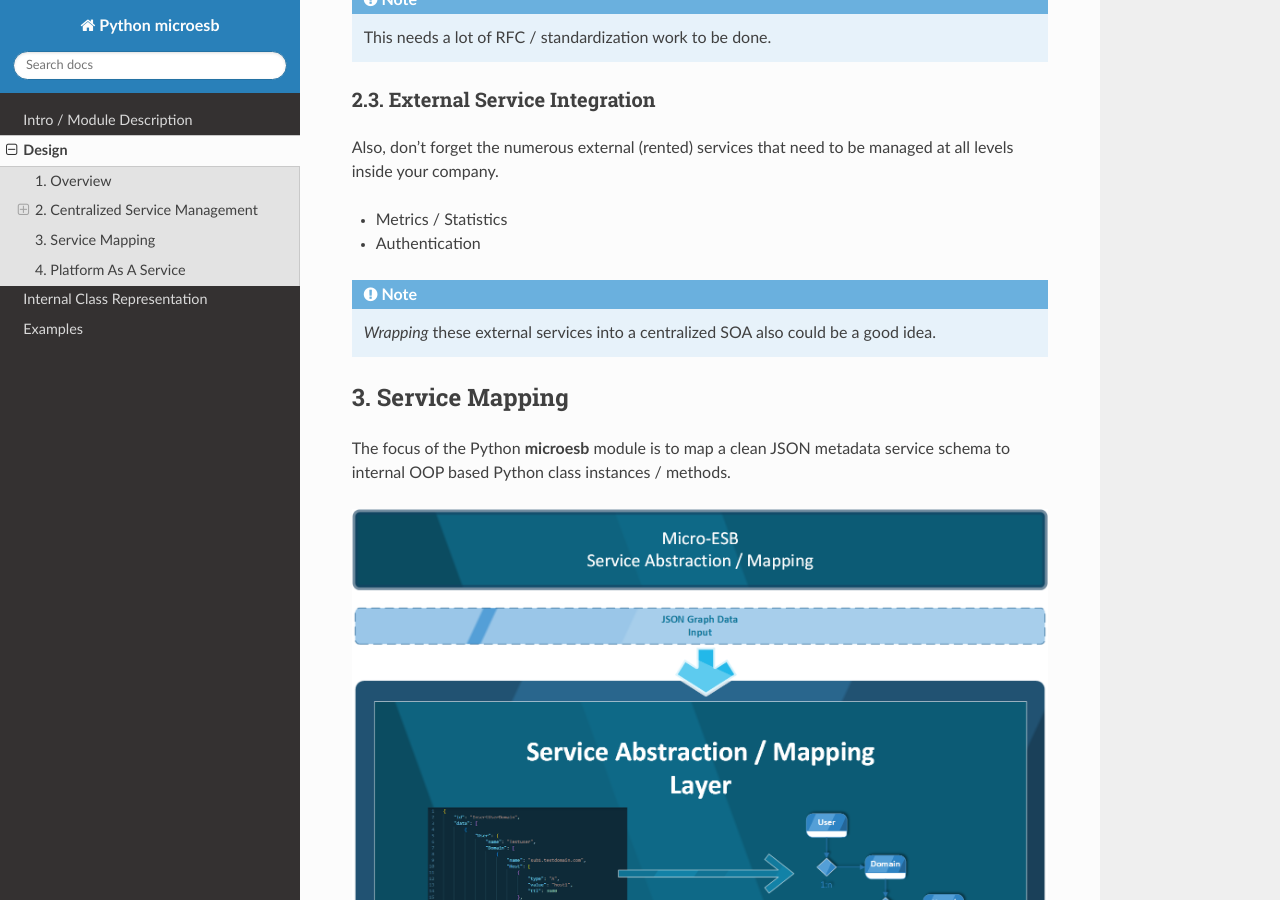
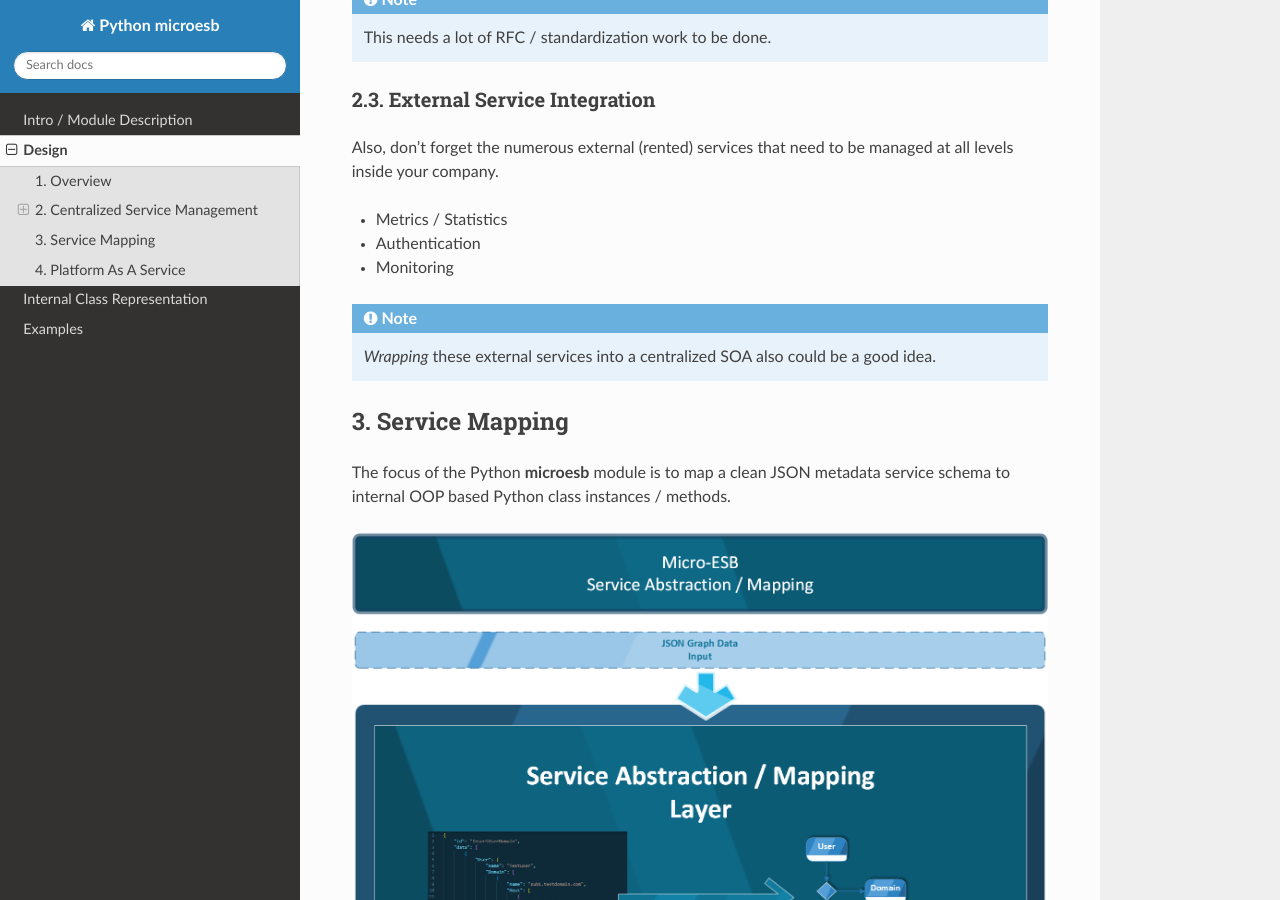
Before and after one commit to clauspruefer/python-micro-esb, a Sphinx documentation site: the page built from doc/source/design.rst, in a window 1280 px wide and 900 px high, scrolled down 2380 px. Built offline with Sphinx 7.4.7 and the Read the Docs theme 3.1.0, drawn with Linux system fonts in a browser that asks for light colours.

Commit message:
Add monitoring

```diff
--- a/doc/source/design.rst
+++ b/doc/source/design.rst
@@ -71,6 +71,7 @@ levels inside your company.
 
 - Metrics / Statistics
 - Authentication
+- Monitoring
 
 .. note::
     *Wrapping* these external services into a centralized SOA also could be a good idea.
```
